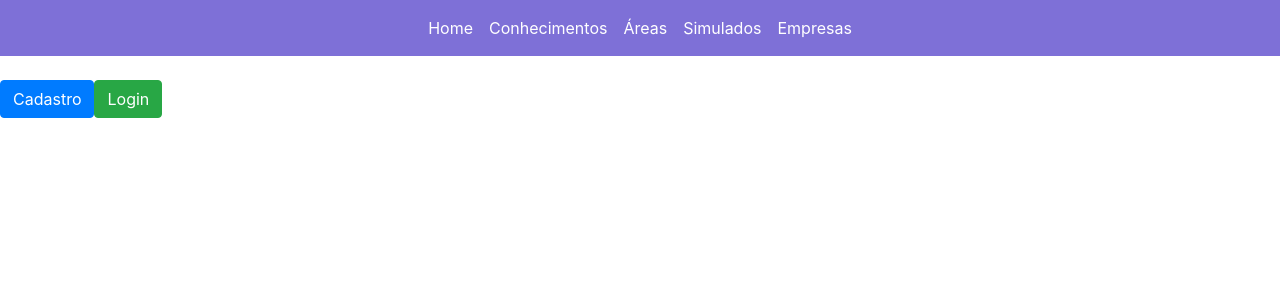
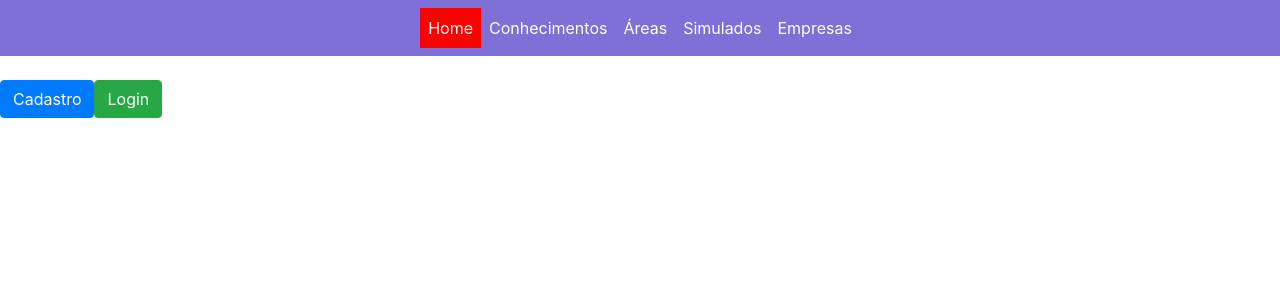
Before and after one commit to MirelaMartins/code-network, a React (Create React App) app in the folder frontend/: page / in a window 1280 px wide. Shown: the top 300 px of the page. Built offline with nearby package versions, Linux system fonts and the light colour scheme; no server answers.

Commit message:
feat: adding current page color

```diff
--- a/frontend/src/commons/components/Navbar.tsx
+++ b/frontend/src/commons/components/Navbar.tsx
@@ -2,12 +2,15 @@ import React from 'react'
 import { NavBarStyle } from '../styles/Navbar'
 import UrlPaths from '../../enums/UrlPaths'
 import { Nav, Navbar } from 'react-bootstrap'
+import { useLocation } from 'react-router-dom'
 
 const NavbarD: React.FC = () => {
+  const location = useLocation()
+  console.log(location)
   return (
     <NavBarStyle>
-      <Navbar >
-        <Nav className="me-auto">
+      <Navbar>
+        <Nav className="me-auto" defaultActiveKey={location.pathname} >
           <Nav.Link href={UrlPaths.home}>Home</Nav.Link>
           <Nav.Link href={UrlPaths.knowledges}>Conhecimentos</Nav.Link>
           <Nav.Link href={UrlPaths.areas}>Áreas</Nav.Link>
--- a/frontend/src/commons/styles/Navbar.ts
+++ b/frontend/src/commons/styles/Navbar.ts
@@ -14,4 +14,7 @@ export const NavBarStyle = styled.div`
   .nav-link:hover {
     font-weight: bold;
   }
+  .active {
+    background-color:red !important;
+  }
 `
--- a/frontend/src/index.tsx
+++ b/frontend/src/index.tsx
@@ -8,8 +8,8 @@ import Routes from './routes'
 ReactDOM.render(
   <React.StrictMode>
     <AuthProvider>
+      <Router>
       <NavbarD/>
-      <Router>
         <Routes/>
       </Router>
     </AuthProvider>
```
